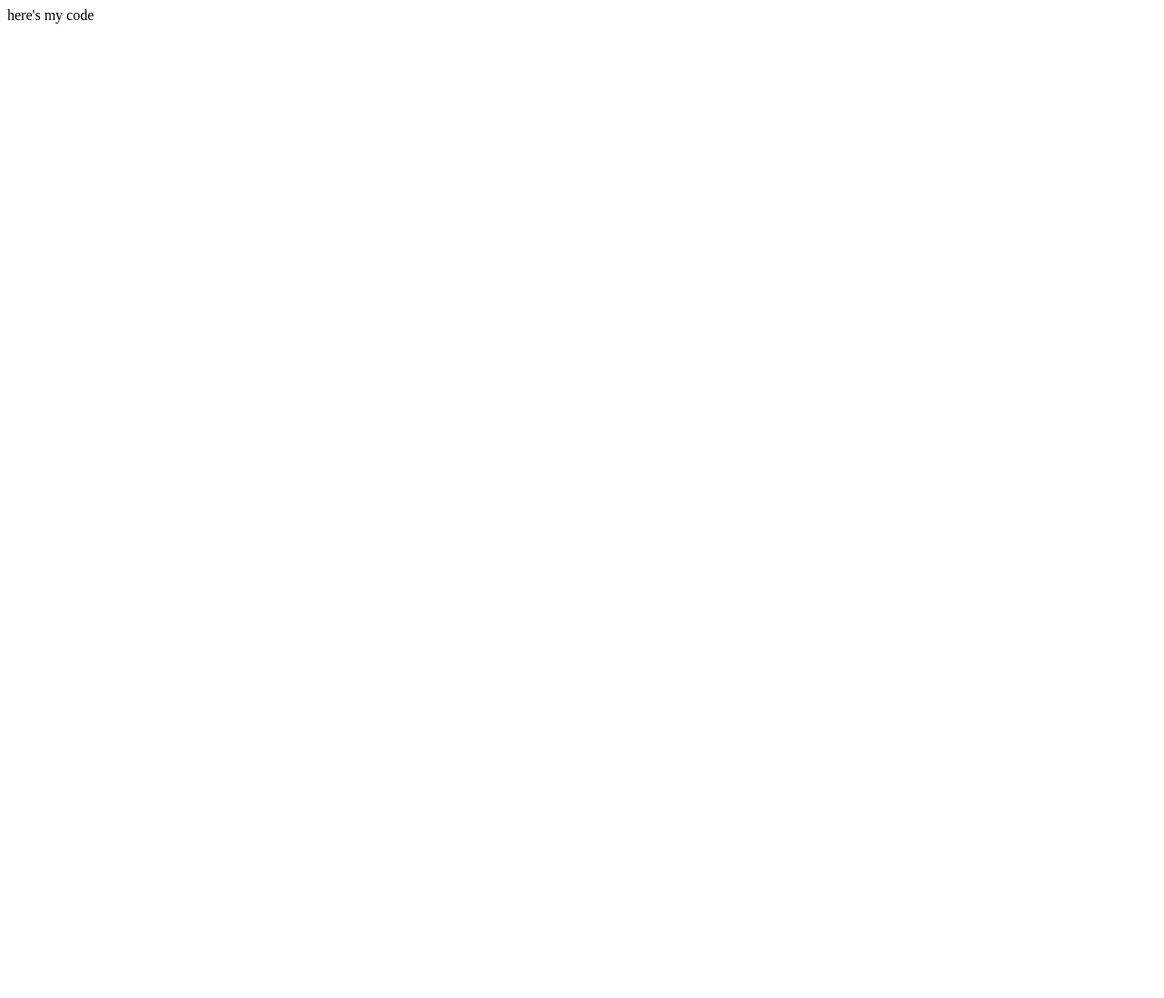
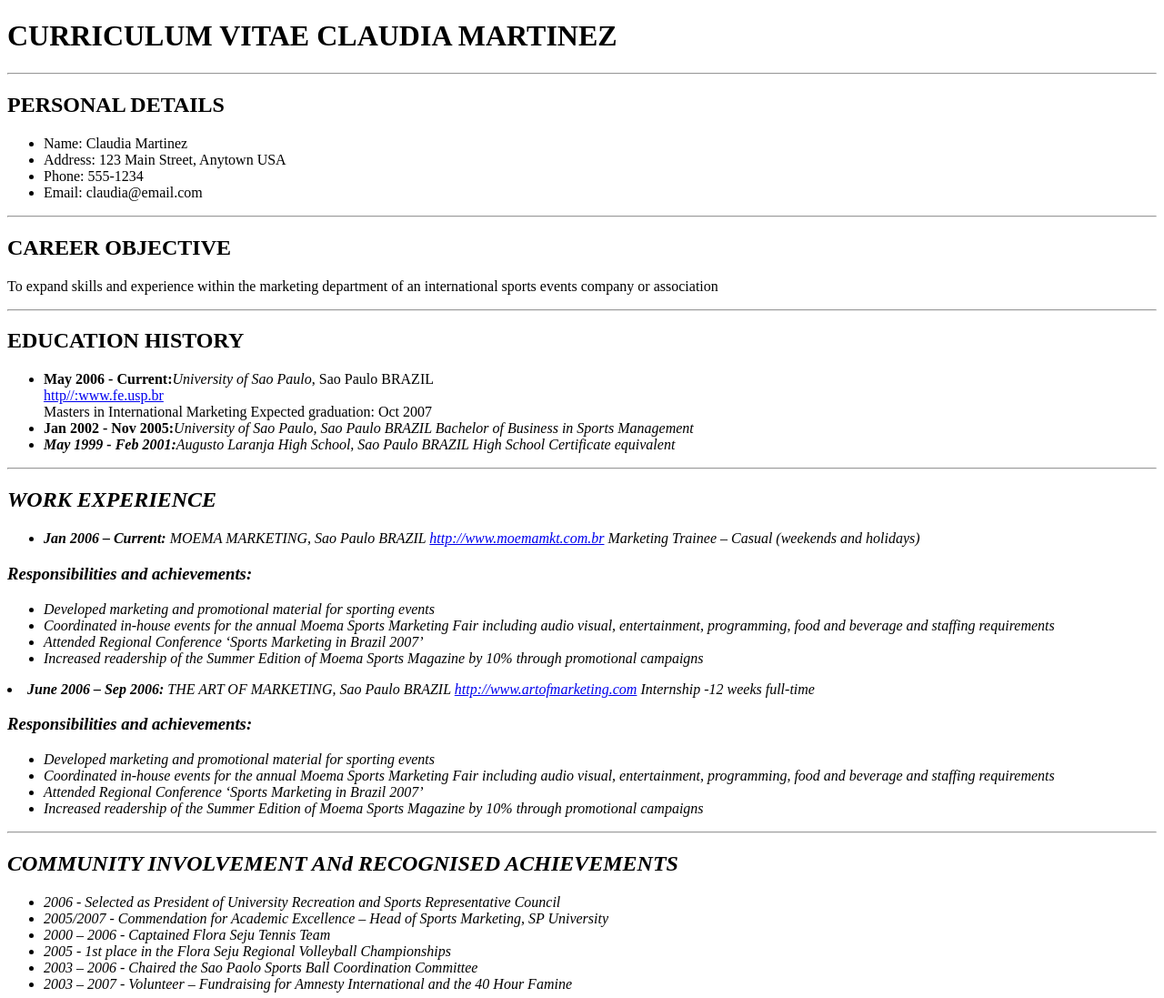
Before and after one commit to j3nnyn/PRGM-109, a plain HTML site: page artifact01/index.html in a window 1280 px wide. Shown: the top 1097 px of the page at 91% size. Before the commit the page ends 800 px from the top, so only its background shows below. Drawn offline with Linux system fonts and the light colour scheme.

Commit message:
Update index.html

```diff
--- a/artifact01/index.html
+++ b/artifact01/index.html
@@ -1,8 +1,132 @@
 <!DOCTYPE html>
+<html>
 <head>
-  <Title>Artifact01</title>
-    </head>
+	<title>RESUME</title>
+</head>
 <body>
-  here's my code
-  <body>
-    </html>
+
+	<h1>CURRICULUM VITAE CLAUDIA MARTINEZ</h1>
+	<hr>
+
+	<h2>PERSONAL DETAILS</h2>
+	<ul>
+		<li>Name: Claudia Martinez</li>
+		<li>Address: 123 Main Street, Anytown USA</li>
+		<li>Phone: 555-1234</li>
+		<li>Email: claudia@email.com</li>
+	</ul>
+	<hr>
+
+	<h2>CAREER OBJECTIVE</h2>
+	<p>To expand skills and experience within the marketing department of an international sports events company or association</p>
+	<hr>
+
+	<h2>EDUCATION HISTORY</h2>
+	<ul>
+      <li><strong>May 2006 - Current:</strong><i>University of Sao Paulo</i>, Sao Paulo BRAZIL<br>
+        <a href= "http//:www.fe.usp.br">http//:www.fe.usp.br</a><br>Masters in International Marketing
+Expected graduation: Oct 2007</li>
+      <li><strong>Jan 2002 - Nov 2005:</strong><i>University of Sao Paulo, Sao Paulo BRAZIL
+Bachelor of Business in Sports Management</li>
+      <li><strong>May 1999 - Feb 2001:</strong>Augusto Laranja High School, Sao Paulo BRAZIL
+High School Certificate equivalent</li>
+	</ul>
+	<hr>
+
+	<h2>WORK EXPERIENCE</h2>
+	<ul>
+		<li><strong>Jan 2006 – Current:</strong> MOEMA MARKETING, Sao Paulo BRAZIL
+ <a href="http://www.moemamkt.com.br">http://www.moemamkt.com.br</a>
+Marketing Trainee – Casual (weekends and holidays)</li>
+    </ul>
+      <h3>Responsibilities and achievements:</h3>
+      <ul>
+        <li> Developed marketing and promotional material for sporting events</li>
+        <li>Coordinated in-house events for the annual Moema Sports Marketing Fair including audio visual, entertainment, programming, food and beverage and staffing requirements</li>
+        <li>Attended Regional Conference ‘Sports Marketing in Brazil 2007’</li>
+        <li>Increased readership of the Summer Edition of Moema Sports Magazine by 10% through promotional campaigns</li>
+      </ul>
+      <li><strong>June 2006 – Sep 2006:</strong> THE ART OF MARKETING, Sao Paulo BRAZIL
+        <a href="http://www.artofmarketing.com">http://www.artofmarketing.com</a>
+  Internship -12 weeks full-time
+  </ul>
+      <h3>Responsibilities and achievements:</h3>
+      <ul>
+        <li> Developed marketing and promotional material for sporting events</li>
+        <li>Coordinated in-house events for the annual Moema Sports Marketing Fair including audio visual, entertainment, programming, food and beverage and staffing requirements</li>
+        <li>Attended Regional Conference ‘Sports Marketing in Brazil 2007’</li>
+        <li>Increased readership of the Summer Edition of Moema Sports Magazine by 10% through promotional campaigns</li>
+      </ul>
+	<hr>
+
+	<h2>COMMUNITY INVOLVEMENT ANd RECOGNISED ACHIEVEMENTS</h2>
+	<ul>
+      <li>2006	-		Selected as President of University Recreation and Sports Representative Council</li>
+      <li>2005/2007	   -     Commendation for Academic Excellence – Head of Sports Marketing, SP University</li>
+      <li>2000 – 2006 	-	Captained Flora Seju Tennis Team</li>
+      <li>2005		-	1st place in the Flora Seju Regional Volleyball Championships</li>
+      <li>2003 – 2006	-	Chaired the Sao Paolo Sports Ball Coordination Committee</li>
+      <li>2003 – 2007 	-	Volunteer – Fundraising for Amnesty International and the 40 Hour Famine</li>
+	</ul>
+	<hr>
+
+	<h2>OTHER SKILLS AND CERTIFICATES</h2>
+	<ul>
+	</ul>
+	<h3>Computer Skills:</h3>
+	<ul>
+        <li>Microsoft XP applications (Word, Excel, Office, PowerPoint, Outlook, Access) – Advanced</li>
+		<li>Microsoft Office Document Imaging and Scanning - Advanced</li>
+		<li>Acrobat Reader 6.0 – Intermediate</li>
+		<li>Fidelio Front Office Systems 6.02 – Beginner</li>
+	</ul>
+	<h3>Language Skills:</h3>
+	<ul>
+		<li>Portuguese - Native Tongue)</li>
+		<li>French - Basic (reading and writing skills)</li>
+	</ul>
+	<h3>Others:</h3>
+	<ul>
+		<li>St John’s Ambulance Senior First Aid Certificate - 2007</li>
+	</ul>
+	<hr>
+
+	<h2>PERSONAL COMPETENCIES</h2>
+	<ul>
+		<li>Ability to work in a fast-paced environment to set deadlines</li>
+		<li>Excellent oral and written correspondence with an exceptional attention to detail</li>
+		<li>Highly organised with a creative flair for project work</li>
+        <li>Enthusiastic self-starter who contributes well to the team</li>
+	</ul>
+	<hr>
+
+	<h2>INTERESTS AND ACTIVITIES</h2>
+    <p>Tennis, volleyball, surfing, pottery, graphic design
+    <hr>
+
+    <h2>REFERENCES
+      <address>
+        <p>Mr Juan Maciel
+        </br>Events Manager
+      </br>Moema Marketing
+  </br>13 Sejuado Road Moema 38280
+</br>Sao Paulo BRAZIL
+</br>Ph:   +555 111 999
+</br>Fax: +555 111 998
+</br>Email: juanmaciel@moemamktg.br</p>
+
+  <p>Ms Izabela Monteiro
+        </br>Marketing Manager
+      </br>The Art of Marketing
+  </br>98 Bonita Way Moema 38280
+</br>Sao Paulo BRAZIL
+</br>Ph:   +555 222 333
+</br>Fax: +555 222 334
+</br>Email: izabelam@artofmarketing.com
+</address>
+
+<p>
+  <img src="star.jpg" alt="Yellow Star" title="Yellow Star" />
+</p>
+</body>
+</html>
```
